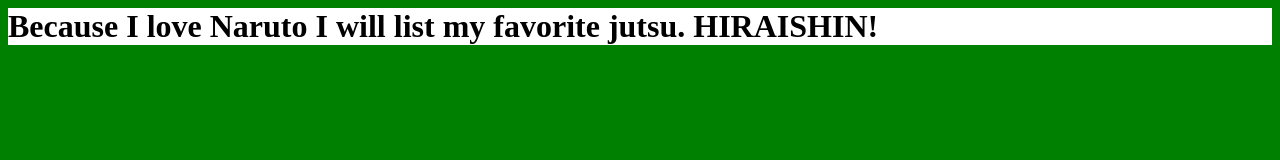
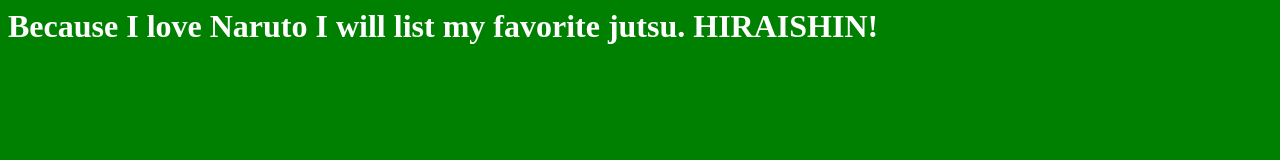
Before and after one commit to TimothyHopewell/life-sucks, a plain HTML site: page index.html in a window 1280 px wide. Drawn offline with Linux system fonts and the light colour scheme.

Commit message:
Update style.css

```diff
--- a/style.css
+++ b/style.css
@@ -1,2 +1,2 @@
  body{background-color:green;}
- h1{background-color:white;}
+ h1{color:white;}
```
